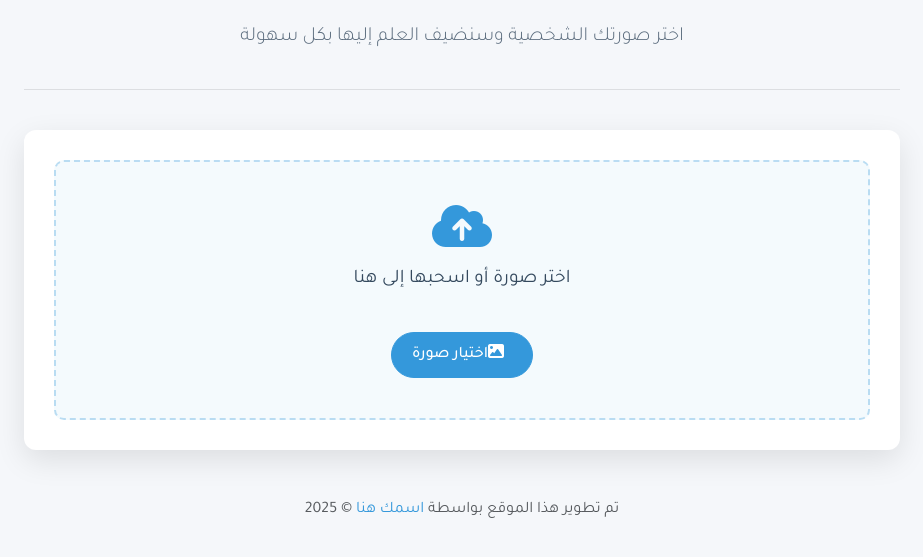
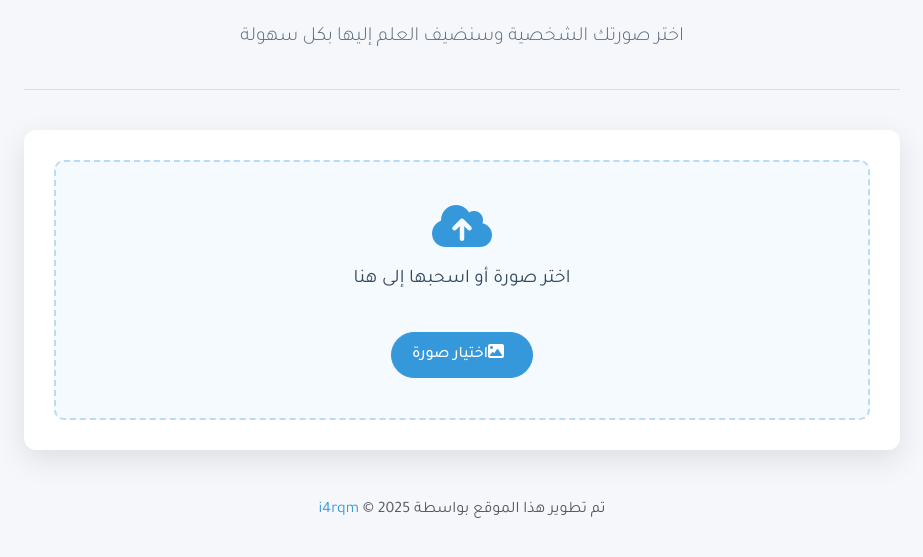
Before and after one commit to Aloder2006/pls, a plain HTML site: page index.html in a window 1280 px wide. Shown: the part 81-638 px from the top of the page, without its empty margins (178-1101 px from the left). Drawn offline with nearby package versions, Linux system fonts and the light colour scheme.

Commit message:
Update index.html

```diff
--- a/index.html
+++ b/index.html
@@ -107,7 +107,7 @@
             </div>
 
             <footer class="mt-5 mb-4 text-center">
-                <p class="text-muted">تم تطوير هذا الموقع بواسطة <a href="#" class="text-decoration-none">اسمك هنا</a> &copy; 2025</p>
+                <p class="text-muted">تم تطوير هذا الموقع بواسطة <a href="#" class="text-decoration-none">i4rqm</a> &copy; 2025</p>
             </footer>
         </div>
     </div>
```
